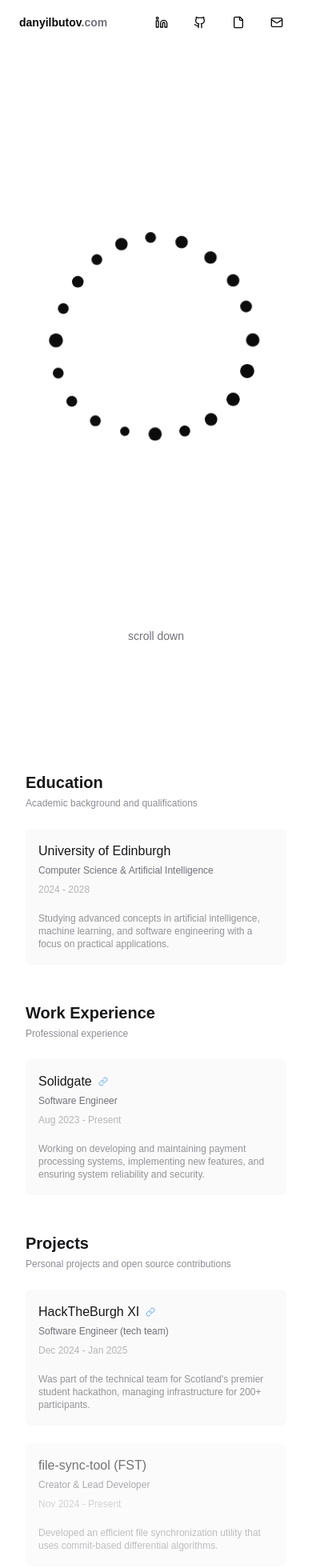
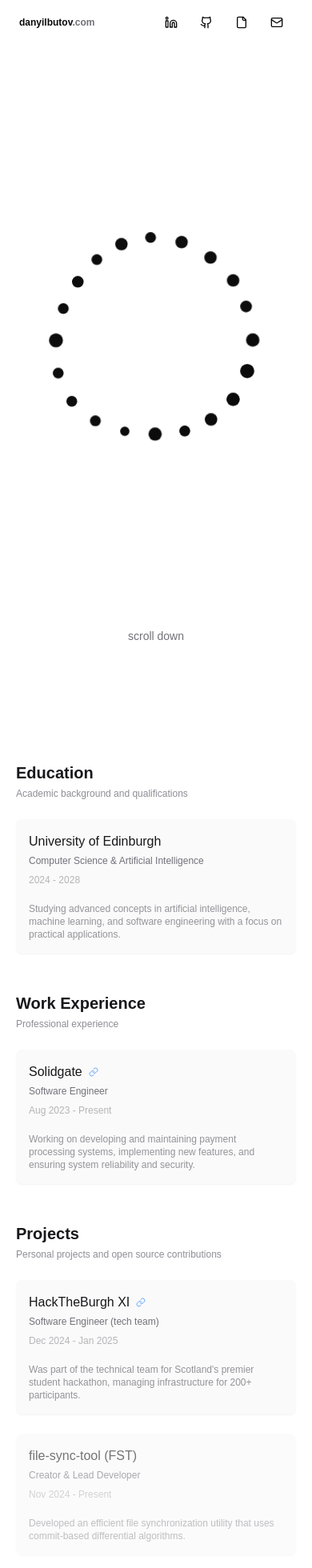
Before and after one commit to HJyup/hjyup-personal-page, a Next.js app: page / in a window 390 px wide. Shown: the top 1960 px of the page at 80% size. Built offline with nearby package versions, Linux system fonts and the light colour scheme; a web font is replaced by a local one.

Commit message:
fix: mobile fix

```diff
--- a/src/app/page.tsx
+++ b/src/app/page.tsx
@@ -67,7 +67,7 @@ export default function Page() {
             <ScrollDown />
           </div>
 
-          <div className="flex w-full items-center justify-center my-10 p-4">
+          <div className="flex w-full items-center justify-center my-10 p-1 md:p-4">
             <MainContent>
               <Card.Wrapper id="education">
                 <Card.Title
--- a/src/components/module/navigation-bar.tsx
+++ b/src/components/module/navigation-bar.tsx
@@ -14,10 +14,10 @@ const NavigationBar = () => {
 
   return (
     <nav className="flex justify-between items-center fixed top-0 w-full px-6 py-2 bg-background/80 backdrop-blur-md border-white/10 z-10">
-      <div className="text-sm font-bold">
+      <div className="text-xs md:text-sm font-bold">
         danyilbutov<span className="text-muted-foreground">.com</span>
       </div>
-      <div className="flex gap-2">
+      <div className="flex gap-1 md:gap-2">
         {linkButtons.map(({ href, Icon }, index) => (
           <LinkButton key={index} size="icon" href={href} variant="ghost">
             <Icon className="dark:text-muted-foreground" size={16} />
```
